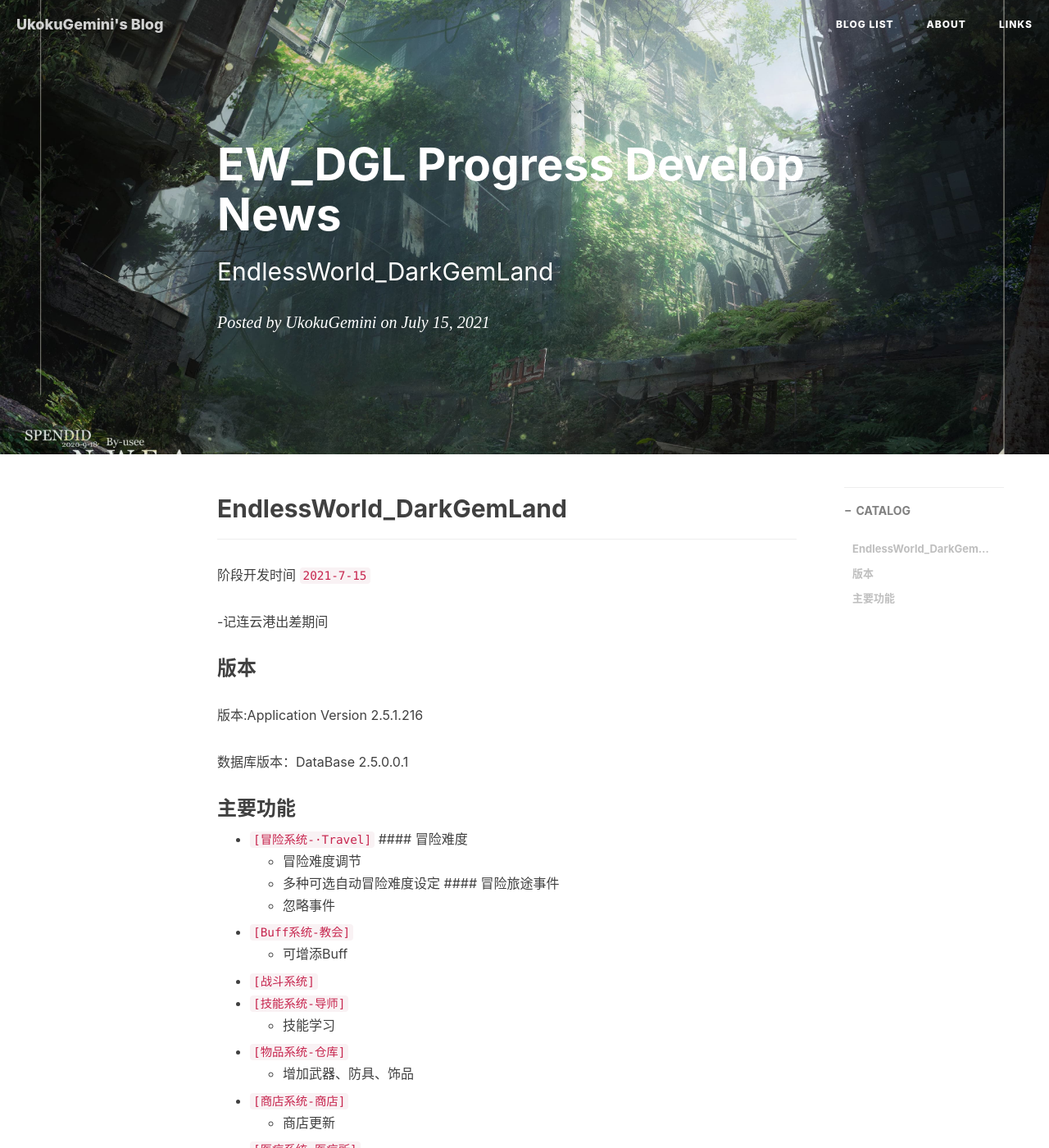
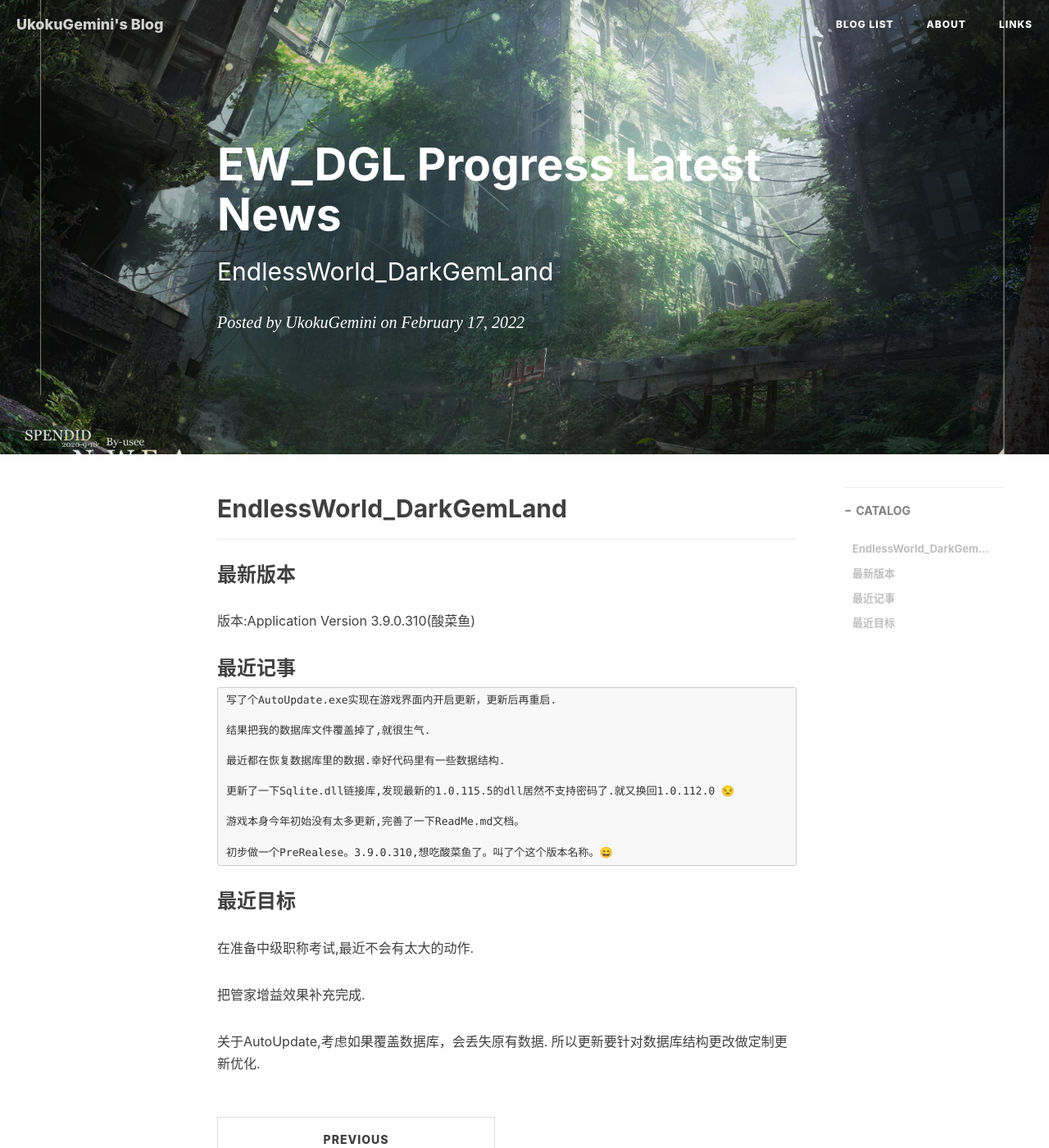
Before and after one commit to UkokuGemini/UkokuGemini.github.io, a Jekyll site: the page built from _posts/2021-07-15-EndlessWorld_DarkGemLand最新状态.md, in a window 1280 px wide and 1400 px high. Shown: the whole window at 82% size. Built offline with Jekyll 4.4.1, drawn with Linux system fonts in a browser that asks for light colours; nearby versions of some CDN libraries; some of the changed text lies outside the part shown.

Commit message:
latestUpdate

```diff
--- a/_posts/2021-07-15-EndlessWorld_DarkGemLand最新状态.md
+++ b/_posts/2021-07-15-EndlessWorld_DarkGemLand最新状态.md
@@ -1,50 +1,38 @@
 ---
 layout:     post
-title:      EW_DGL Progress Develop News
+title:      EW_DGL Progress Latest News
 subtitle:   EndlessWorld_DarkGemLand
-date:       2021-07-15
+date:       2022-02-17
 author:     UkokuGemini
 header-img: img/Blog/B05.jpg
 catalog: true
 ---
 
-
-
 ## EndlessWorld_DarkGemLand
 ---
-阶段开发时间 `2021-7-15`
 
--记连云港出差期间
+### 最新版本
+版本:Application Version 3.9.0.310(酸菜鱼)
 
-### 版本
-版本:Application Version 2.5.1.216
+### 最近记事
 
-数据库版本：DataBase 2.5.0.0.1
+    写了个AutoUpdate.exe实现在游戏界面内开启更新，更新后再重启.
 
-### 主要功能
-+ `[冒险系统-·Travel]`
-    #### 冒险难度
-    * 冒险难度调节
-    * 多种可选自动冒险难度设定
-    #### 冒险旅途事件
-    * 忽略事件
-+ `[Buff系统-教会]`
-    * 可增添Buff
-+ `[战斗系统]`
-+ `[技能系统-导师]`
-    * 技能学习
-+ `[物品系统-仓库]`
-    * 增加武器、防具、饰品
-+ `[商店系统-商店]`
-    * 商店更新
-+ `[医疗系统-医疗所]`
-    * 三种医疗模式
-+ `[新人物属性系统-·Fefus]`
-    * 随机
-+ `[对话系统-·Dialog）]`
-+ `[日志系统]`
-    * 日志显示
-+ `[后台]`
-+ `[热键]`
-+ `[updater]`
-    *更新软件
+    结果把我的数据库文件覆盖掉了,就很生气.
+
+    最近都在恢复数据库里的数据.幸好代码里有一些数据结构.
+
+    更新了一下Sqlite.dll链接库,发现最新的1.0.115.5的dll居然不支持密码了.就又换回1.0.112.0 😒
+
+    游戏本身今年初始没有太多更新,完善了一下ReadMe.md文档。
+
+    初步做一个PreRealese。3.9.0.310,想吃酸菜鱼了。叫了个这个版本名称。😄
+
+### 最近目标
+
+  在准备中级职称考试,最近不会有太大的动作.
+
+  把管家增益效果补充完成.
+
+  关于AutoUpdate,考虑如果覆盖数据库，会丢失原有数据.
+  所以更新要针对数据库结构更改做定制更新优化.
```
Also changed, not shown: _posts/0001-01-01-EndlessWorld_DarkGemLandUpdater.md (deleted, +0 -21 lines).
